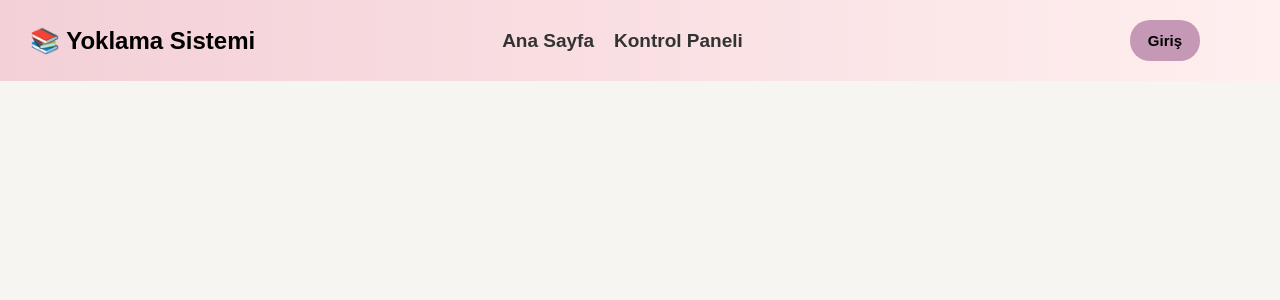
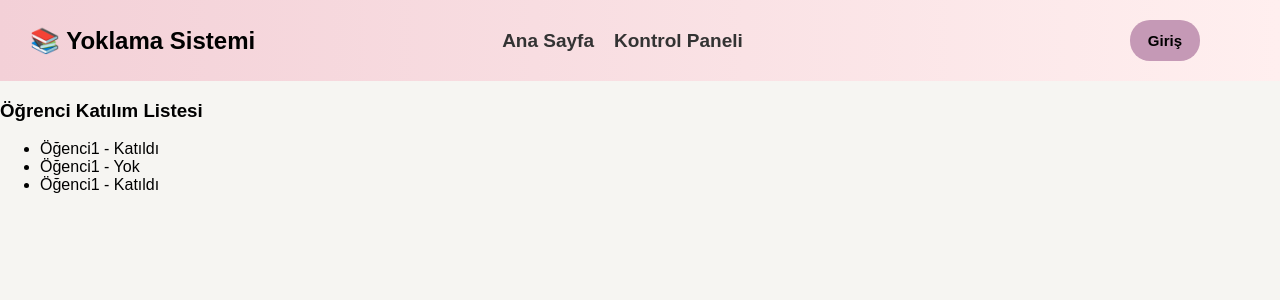
Before and after one commit to YagmurGeyik/mobil_yoklama, a React (Create React App) app in the folder my-app/: page /admin in a window 1280 px wide. Shown: the top 300 px of the page. Built offline with nearby package versions, Linux system fonts and the light colour scheme.

Commit message:
admin arayüzü eklendi

```diff
--- a/my-app/src/App.js
+++ b/my-app/src/App.js
@@ -3,6 +3,7 @@ import { BrowserRouter as Router, Route, Routes } from "react-router-dom";
 import LoginPage from "./pages/LoginPage";
 import Dashboard from "./pages/Dashboard";
 import Header from "./components/Header";
+import Admin from "./components/Admin";
 import "./styles/theme.css";
 
 function App() {
@@ -13,6 +14,7 @@ function App() {
         <Routes>
           <Route path="/" element={<LoginPage />} />
           <Route path="/dashboard" element={<Dashboard />} />
+          <Route path="/admin" element={<Admin />} />
         </Routes>
       </div>
     </Router>
--- /dev/null
+++ b/my-app/src/components/Admin.jsx
@@ -0,0 +1,24 @@
+import React from "react";
+
+const dummyStudents = [
+  { id: 1, name: "Öğenci1", present: true },
+  { id: 2, name: "Öğenci1", present: false },
+  { id: 3, name: "Öğenci1", present: true },
+];
+
+const Admin = () => {
+  return (
+    <div className="student-list">
+      <h3>Öğrenci Katılım Listesi</h3>
+      <ul>
+        {dummyStudents.map((student) => (
+          <li key={student.id}>
+            {student.name} - {student.present ? "Katıldı" : "Yok"}
+          </li>
+        ))}
+      </ul>
+    </div>
+  );
+};
+
+export default Admin;
```
